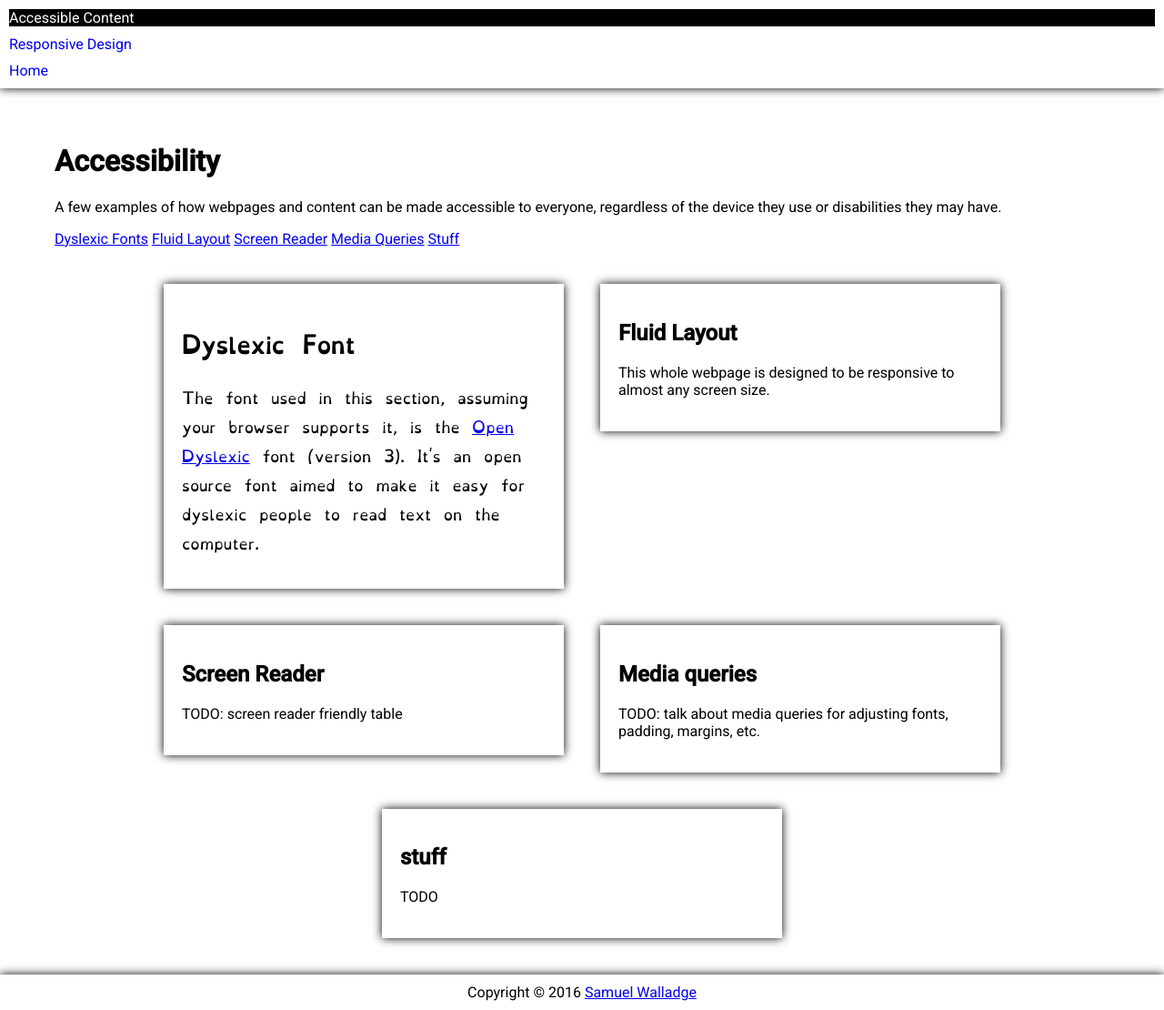
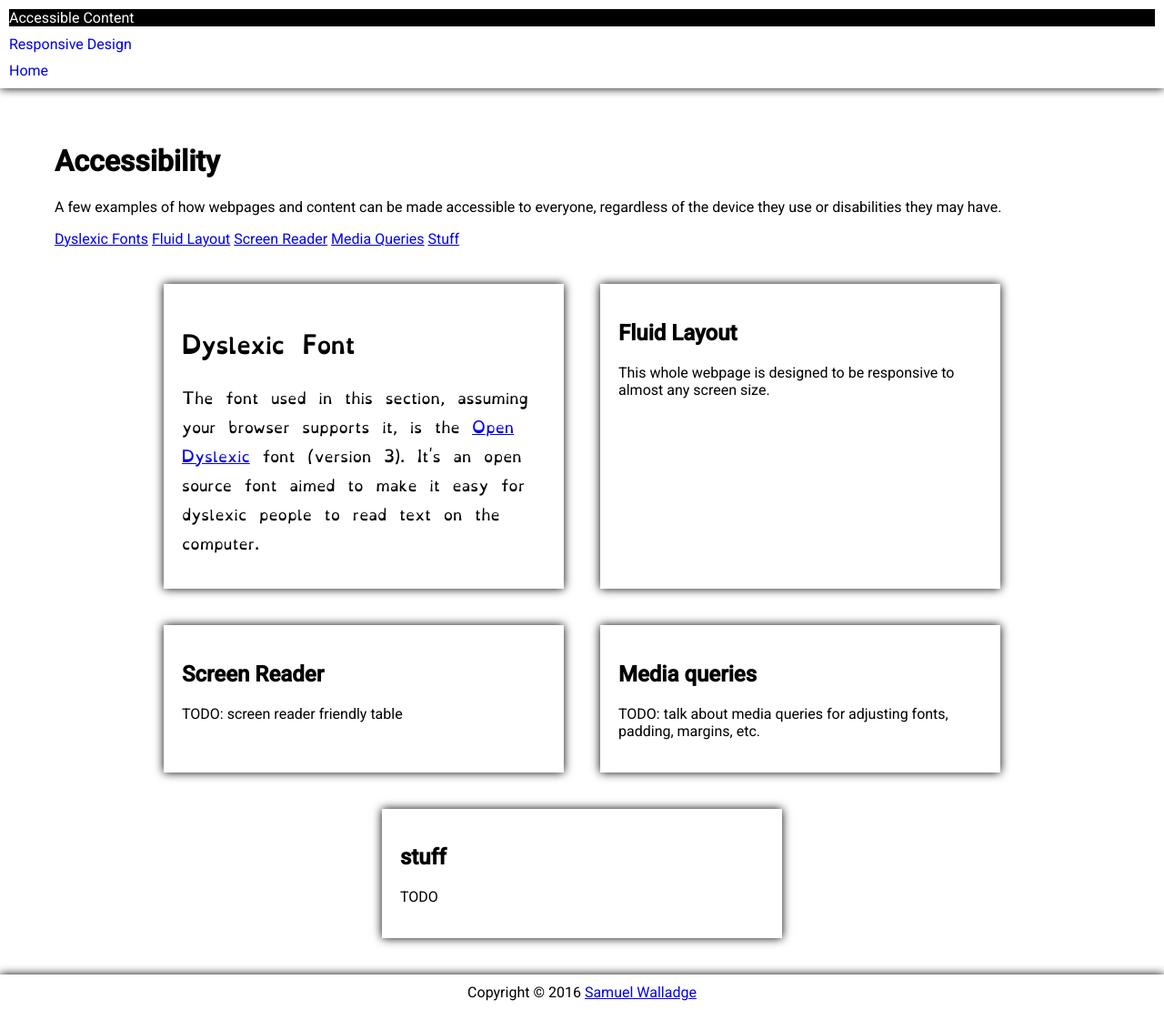
Before and after one commit to swalladge/hit226-a1, a Jekyll site: the page built from accessible.html, in a window 1280 px wide. Shown: the whole page at 91% size. Built offline with Jekyll 4.4.1, drawn with Linux system fonts in a browser that asks for light colours.

Commit message:
better flexbox alignment

```diff
--- a/_sass/_layout.scss
+++ b/_sass/_layout.scss
@@ -44,15 +44,15 @@ body {
   -webkit-flex-wrap: wrap;
   -ms-flex-wrap: wrap;
   flex-wrap: wrap;
-  -webkit-justify-content: flex-start;
-  -ms-flex-pack: start;
+  -webkit-justify-content: center;
+  -ms-flex-pack: center;
   justify-content: center;
   -webkit-align-content: stretch;
   -ms-flex-line-pack: stretch;
   align-content: stretch;
-  -webkit-align-items: flex-start;
-  -ms-flex-align: start;
-  align-items: flex-start;
+  -webkit-align-items: stretch;
+  -ms-flex-align: stretch;
+  align-items: stretch;
 }
 
 .block {
```
